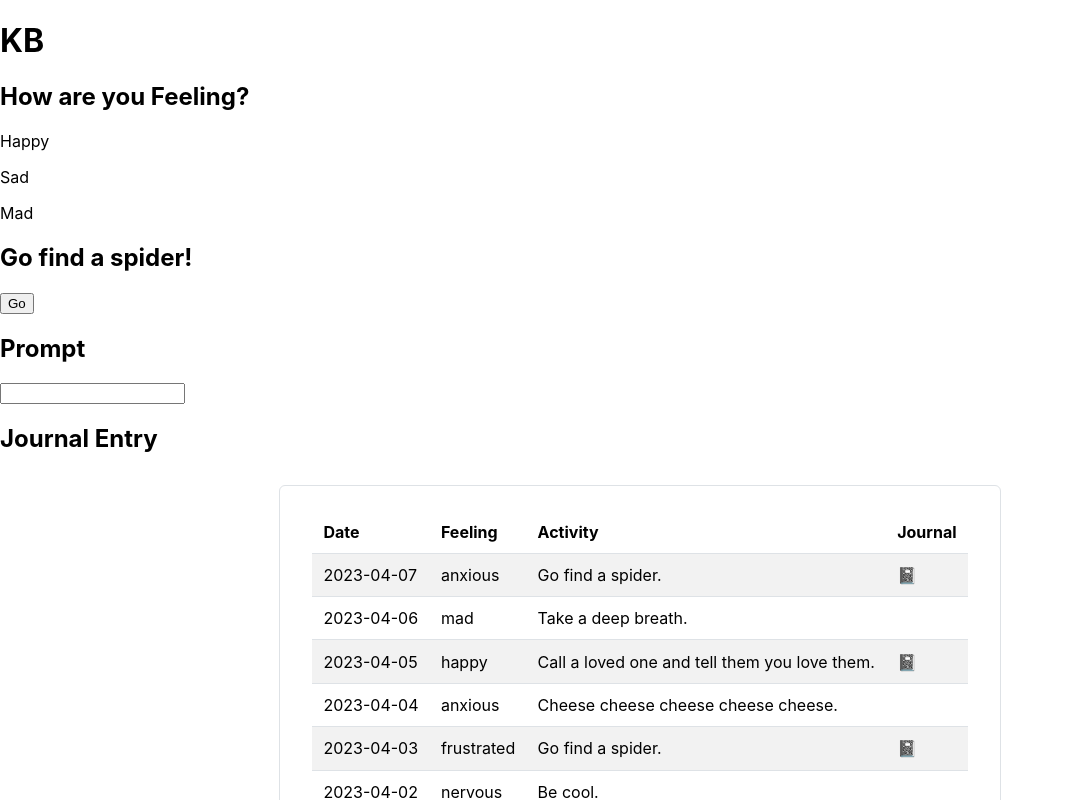
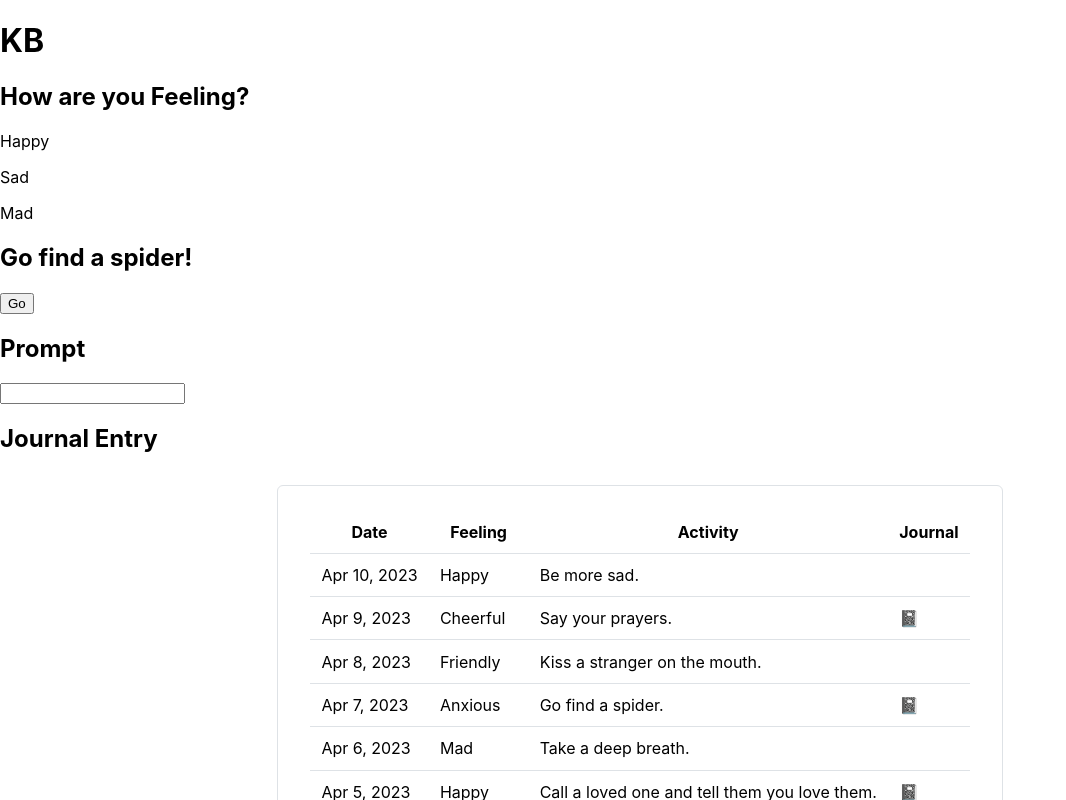
Before and after one commit to espressoGoddess/beam, a React (Create React App) app: page / in a window 1280 px wide. Shown: the top 800 px of the page, without its empty margins (0-1066 px from the left). Built offline with nearby package versions, Linux system fonts and the light colour scheme.

Commit message:
add: Styling to table, format date and sort feelings by date

```diff
--- a/src/Components/FeelingsLog/FeelingsLog.css
+++ b/src/Components/FeelingsLog/FeelingsLog.css
@@ -8,20 +8,20 @@
     margin: 2rem auto 0;
 }
 
-table {
+.FeelingsLog table {
     border-collapse: collapse;
 }
 
-table td,
-table th {
+.FeelingsLog td,
+.FeelingsLog th {
     padding: .7rem;
     border-bottom: 1px solid var(--border-color);
 }
-th {
+.FeelingsLogs th {
     font-weight: 700;
     text-align: left;
 }
 
-tbody tr:nth-of-type(odd) {
+.FeelingsLogs tbody tr:nth-of-type(odd) {
     background-color: var(--background-color);
 }
--- a/src/Components/FeelingsLog/FeelingsLog.js
+++ b/src/Components/FeelingsLog/FeelingsLog.js
@@ -1,21 +1,30 @@
 import React from 'react';
 import './FeelingsLog.css';
+import { DateTime } from 'luxon'
 
-const toTitleCase= () => {
+const FeelingsLog = ({logs}) => {
 
+  const toTitleCase = (item) => {
+    return `${ item.slice(0, 1).toUpperCase() }${ item.slice(1) }`;
   }
 
-const FeelingsLog = ({logs}) => {
-  const  userLogs = logs.map(log => {
+  const sorted = logs
+    .map(log => ({
+      ...log,
+      date: DateTime.fromFormat(log.date, 'yyyy-MM-dd'),
+    }))
+    .sort((a, b) => b.date - a.date);
+
+  const  userLogs = sorted.map(log => {
     return (<tr key={log.entryId}>
-          <td>{log.date}</td>
-          <td>{log.feeling}</td>
+        <td>{log.date.toLocaleString(DateTime.DATE_MED)}</td>
+        <td>{toTitleCase(log.feeling)}</td>
         <td>{log.activity}</td>
         <td>{log.journalBool ? '📓' : null}</td>
       </tr>)
   })
   return (
-    <div className='FeelingsLog'>
+    <section className='FeelingsLog'>
       <table>
         <thead>
           <tr>
@@ -30,7 +39,7 @@ const FeelingsLog = ({logs}) => {
         </tbody>
       </table>
 
-    </div>
+    </section>
   )
 }
 
```
Lines whose indentation alone changed are shown as unchanged.
